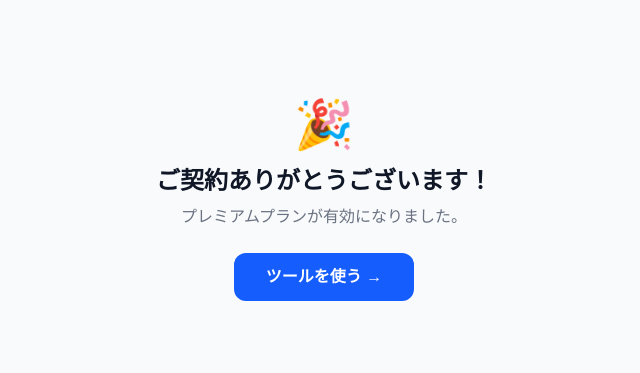
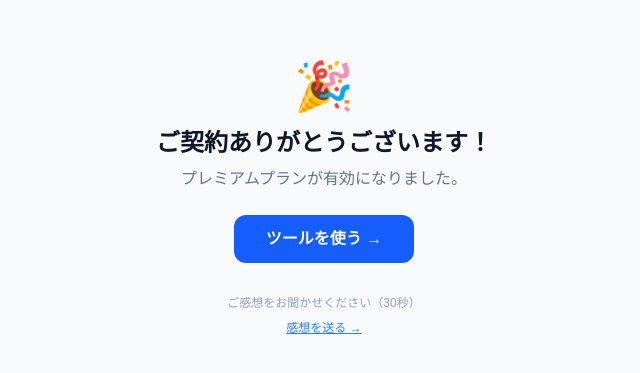
Before and after one commit to pokkori/ec-description-generator, a Next.js app: page /success in a window 1280 px wide. Shown: the part 199-572 px from the top of the page, without its empty margins (316-956 px from the left). Built offline with nearby package versions, Linux system fonts and the light colour scheme.

Commit message:
add feedback link on success page

```diff
--- a/app/success/page.tsx
+++ b/app/success/page.tsx
@@ -12,6 +12,10 @@
       <Link href="/tool" className="inline-block bg-blue-600 text-white font-bold px-8 py-3 rounded-xl hover:bg-blue-700">
         ツールを使う →
       </Link>
+        <div className="mt-8 text-center">
+          <p className="text-xs text-gray-400 mb-1">ご感想をお聞かせください（30秒）</p>
+          <a href="mailto:support@pokkorilab.com?subject=%E3%81%94%E6%84%9F%E6%83%B3&body=%E3%82%B5%E3%83%BC%E3%83%93%E3%82%B9%E5%90%8D%EF%BC%9A%0A%E6%84%9F%E6%83%B3%EF%BC%9A" className="text-xs text-blue-500 underline hover:text-blue-700">感想を送る →</a>
+        </div>
     </div>
   );
 }
```
